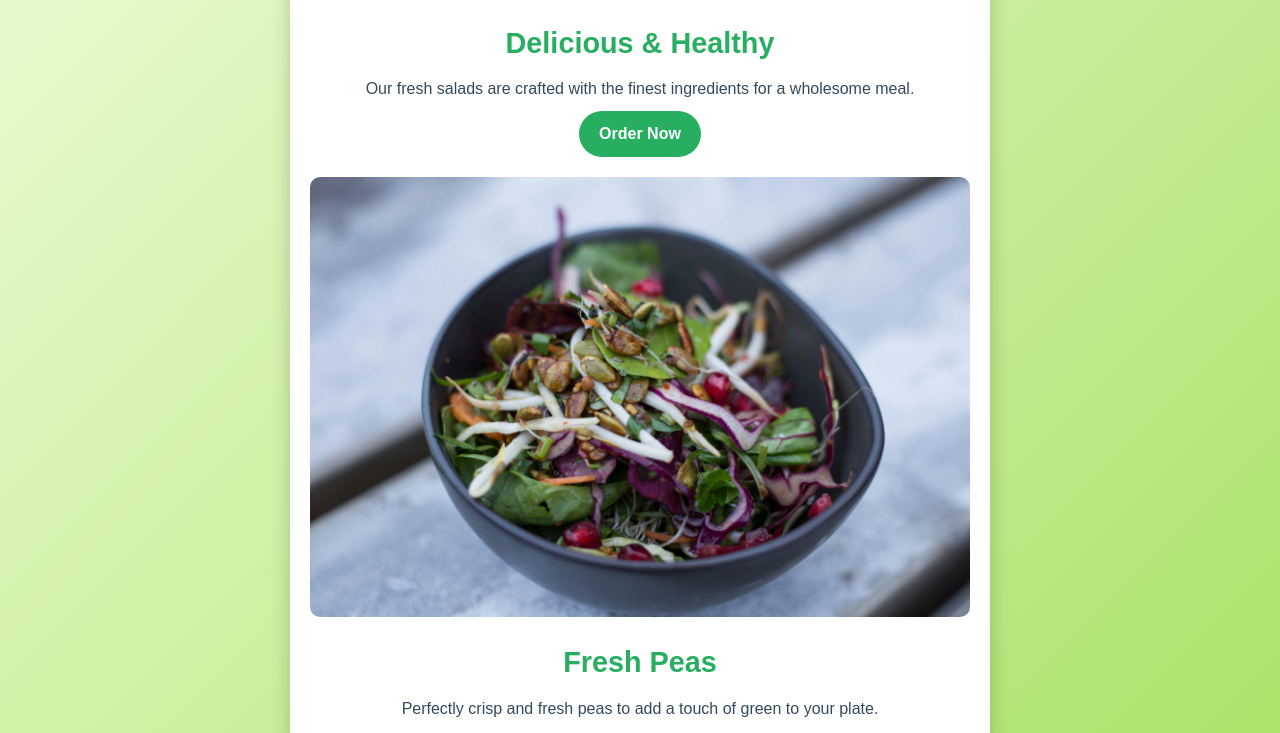
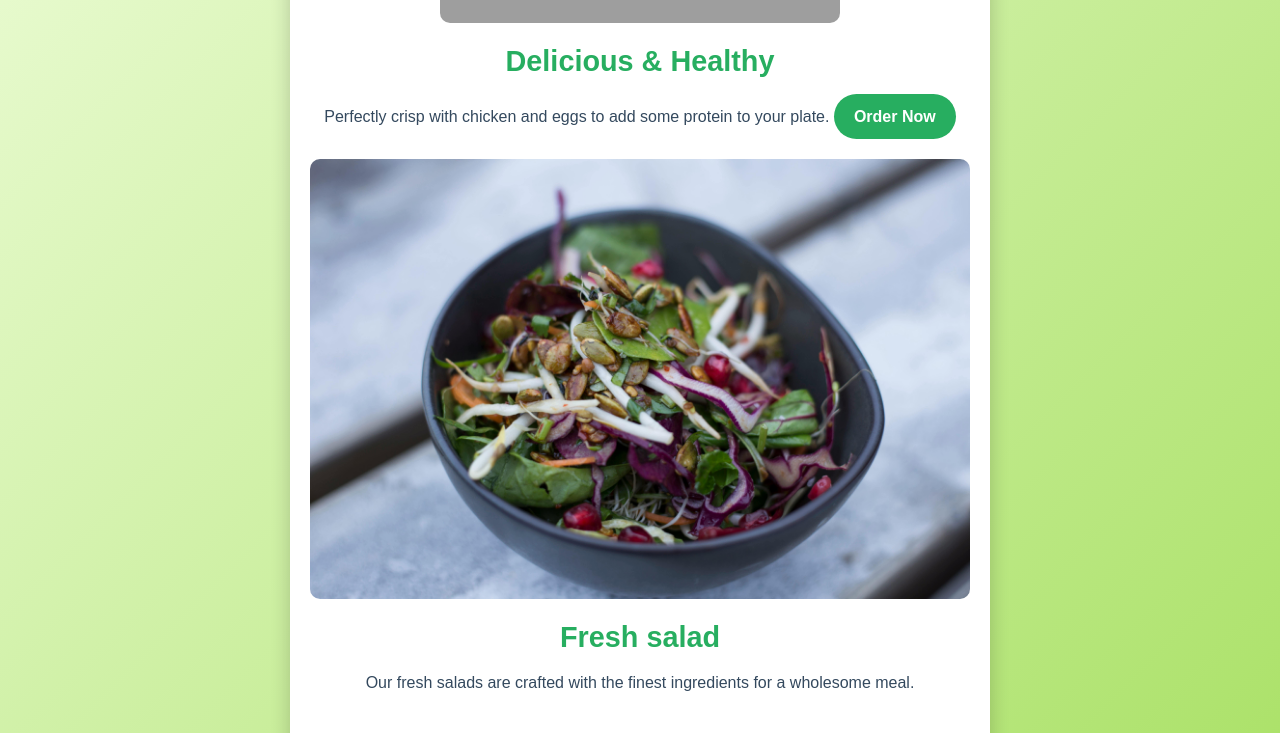
Before and after one commit to MarioS1lva/clas, a plain HTML site: page index.html in a window 1280 px wide. Shown: the part 447-1180 px from the top of the page. Drawn offline with Linux system fonts and the light colour scheme; grey boxes are pictures that could not be loaded; files whose address does not match are found by name.

Commit message:
Update index.html

```diff
--- a/index.html
+++ b/index.html
@@ -1,4 +1,4 @@
-<!DOCTYPE html>
+c<!DOCTYPE html>
 <html lang="en">
 <head>
     <meta charset="UTF-8">
@@ -117,13 +117,13 @@
             <section id="salad">
                 <img src="Salad1.jpg" alt="chiken salad">
                 <h2>Delicious & Healthy</h2>
-                <p>Our fresh salads are crafted with the finest ingredients for a wholesome meal.</p>
+                <p>Perfectly crisp with chicken and eggs to add some protein to your plate.</</p>
                 <a href="#" class="btn">Order Now</a>
             </section>
-            <section id="peas">
+            <section id="fresh">
                 <img src="Salad2.jpg" alt="Salad Bowl">
-                <h2>Fresh Peas</h2>
-                <p>Perfectly crisp and fresh peas to add a touch of green to your plate.</p>
+                <h2>Fresh salad</h2>
+                <p>Our fresh salads are crafted with the finest ingredients for a wholesome meal.
             </section>
         </main>
         <footer>
```
